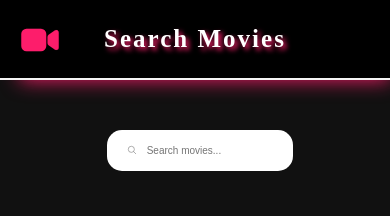
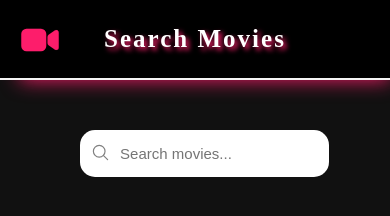
Before and after one commit to Sarah-okolo/live-search-functionality, a plain HTML site: page index.html in a window 390 px wide. Drawn offline with nearby package versions, Linux system fonts and the light colour scheme; no server answers.

Commit message:
minor modifications

```diff
--- a/live-search.css
+++ b/live-search.css
@@ -127,7 +127,7 @@
     }
 
     #search-bar{
-        font-size: 10px;
+        width: 80%;
     }
     header > ion-icon{
         color:#fd1d6b;
@@ -141,9 +141,5 @@
         font-size: 1rem;
 
     }
-    ion-icon{
-        font-size: 10px;
-        top: 15px;
-    }
 
   }
```
